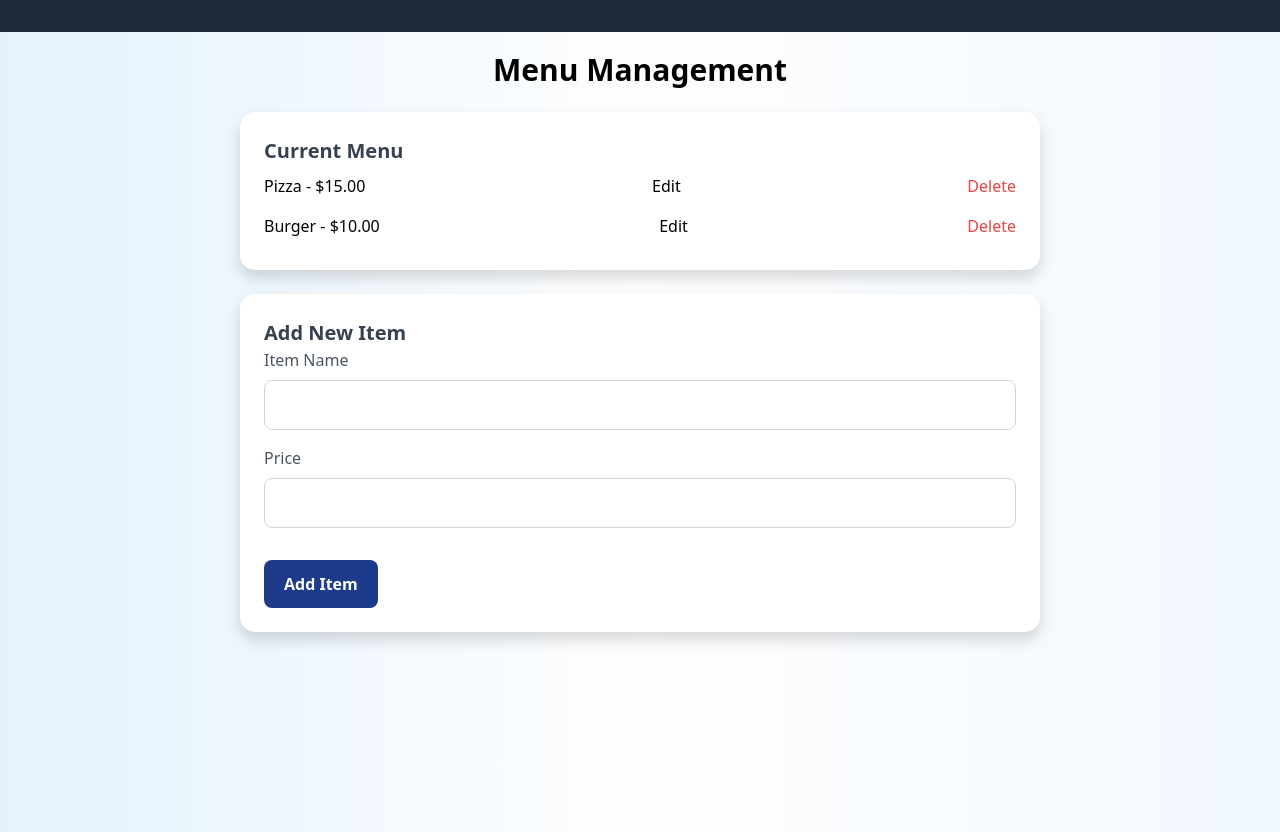
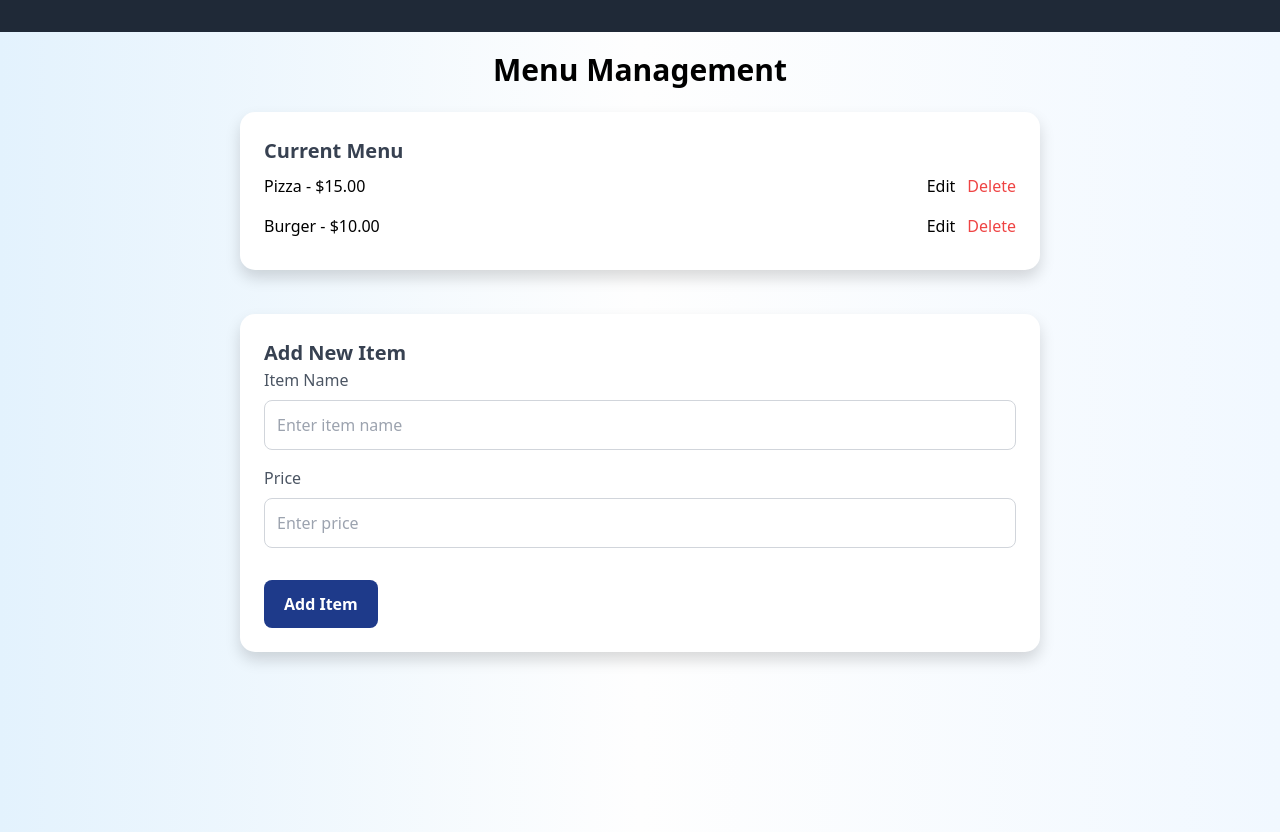
Before and after one commit to ruchspatil/VueCart, a Nuxt app: page /MenuManagement in a window 1280 px wide. Built offline with nearby package versions, Linux system fonts and the light colour scheme.

Commit message:
Update MenuManagement.vue

```diff
--- a/pages/MenuManagement.vue
+++ b/pages/MenuManagement.vue
@@ -3,34 +3,54 @@
     <h1 class="text-3xl font-bold mb-6">Menu Management</h1>
 
     <!-- Menu List -->
-    <div class="card w-3/4">
+    <div class="card">
       <h2 class="card-title">Current Menu</h2>
       <ul>
-        <li class="flex justify-between items-center py-2">
-          <span>Pizza - $15.00</span>
-          <button class="text-primary">Edit</button>
-          <button class="text-red-500">Delete</button>
+        <li
+          v-for="(item, index) in menuItems"
+          :key="index"
+          class="flex justify-between items-center py-2"
+        >
+          <span>{{ item.name }} - {{ item.price }}</span>
+          <div class="space-x-3">
+            <button class="text-primary hover:underline">Edit</button>
+            <button
+              class="text-red-500 hover:underline"
+              @click="deleteMenuItem(index)"
+            >
+              Delete
+            </button>
+          </div>
         </li>
-        <li class="flex justify-between items-center py-2">
-          <span>Burger - $10.00</span>
-          <button class="text-primary">Edit</button>
-          <button class="text-red-500">Delete</button>
-        </li>
-        <!-- Add more items -->
       </ul>
     </div>
 
     <!-- Add New Menu Item -->
-    <div class="card w-3/4 mt-6">
+    <div class="card mt-6">
       <h2 class="card-title">Add New Item</h2>
       <form @submit.prevent="addMenuItem">
         <div class="mb-4">
           <label for="item-name" class="block text-gray-600">Item Name</label>
-          <input type="text" v-model="newItemName" id="item-name" class="input-field" required />
+          <input
+            type="text"
+            v-model="newItemName"
+            id="item-name"
+            class="input-field"
+            placeholder="Enter item name"
+            required
+          />
         </div>
         <div class="mb-4">
           <label for="item-price" class="block text-gray-600">Price</label>
-          <input type="number" v-model="newItemPrice" id="item-price" class="input-field" required />
+          <input
+            type="number"
+            v-model="newItemPrice"
+            id="item-price"
+            class="input-field"
+            placeholder="Enter price"
+            min="0"
+            required
+          />
         </div>
         <button type="submit" class="button">Add Item</button>
       </form>
@@ -46,17 +66,25 @@ export default {
       newItemPrice: '',
       menuItems: [
         { name: 'Pizza', price: '$15.00' },
-        { name: 'Burger', price: '$10.00' }
-      ]
+        { name: 'Burger', price: '$10.00' },
+      ],
     };
   },
   methods: {
     addMenuItem() {
-      this.menuItems.push({ name: this.newItemName, price: `$${this.newItemPrice}` });
-      this.newItemName = '';
-      this.newItemPrice = '';
-    }
-  }
+      if (this.newItemName && this.newItemPrice) {
+        this.menuItems.push({
+          name: this.newItemName,
+          price: `$${parseFloat(this.newItemPrice).toFixed(2)}`,
+        });
+        this.newItemName = '';
+        this.newItemPrice = '';
+      }
+    },
+    deleteMenuItem(index) {
+      this.menuItems.splice(index, 1);
+    },
+  },
 };
 </script>
 
@@ -79,8 +107,9 @@ export default {
   box-shadow: 0 8px 15px rgba(0, 0, 0, 0.15);
   text-align: left;
   transition: transform 0.3s ease, box-shadow 0.3s ease;
-  width: 75%; /* Increase card width */
-  max-width: 800px; /* Optional: Add max-width for larger screens */
+  width: 75%; /* Maintain consistent width */
+  max-width: 800px;
+  margin-bottom: 20px; /* Add bottom gap between cards */
 }
 
 .card:hover {
```
